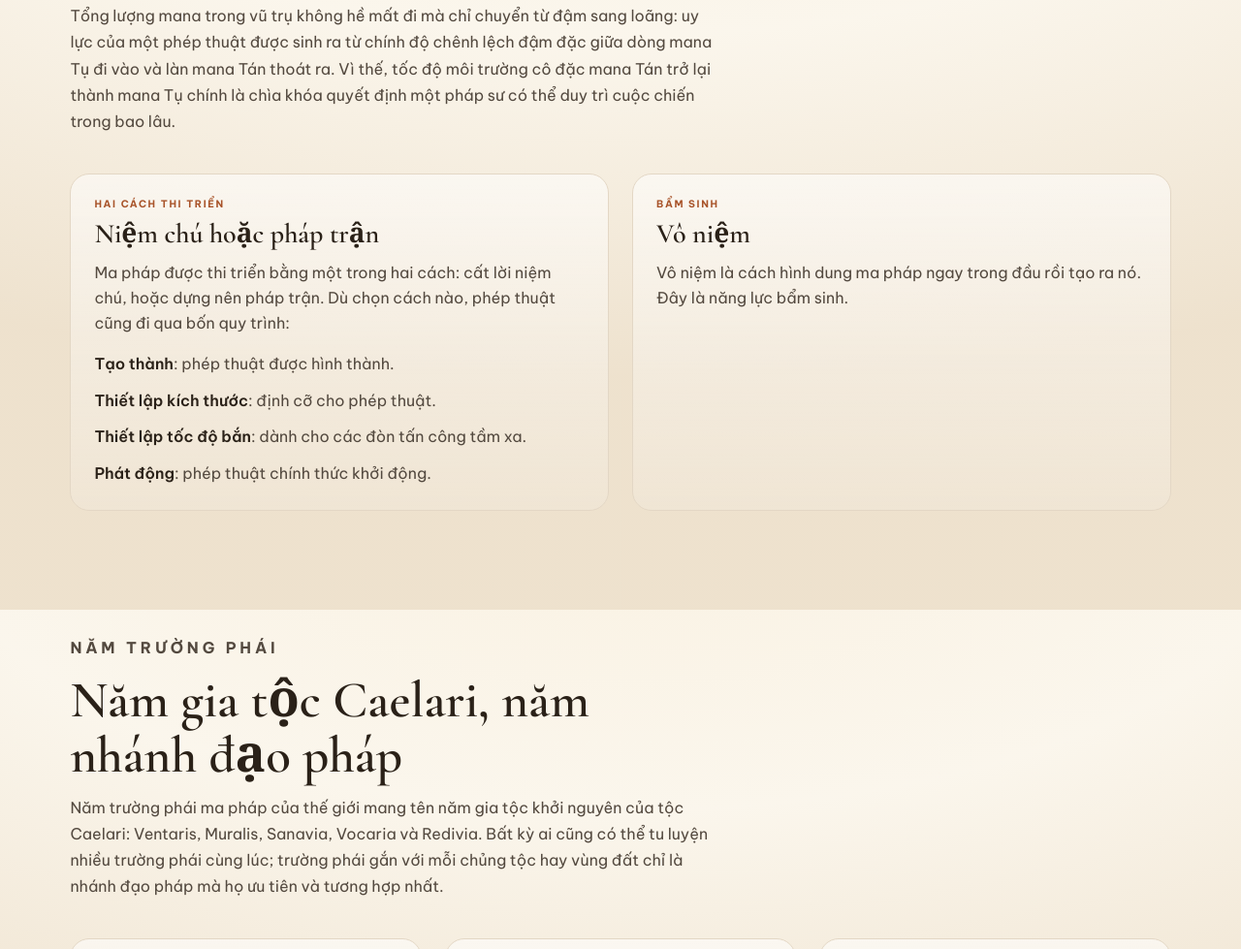
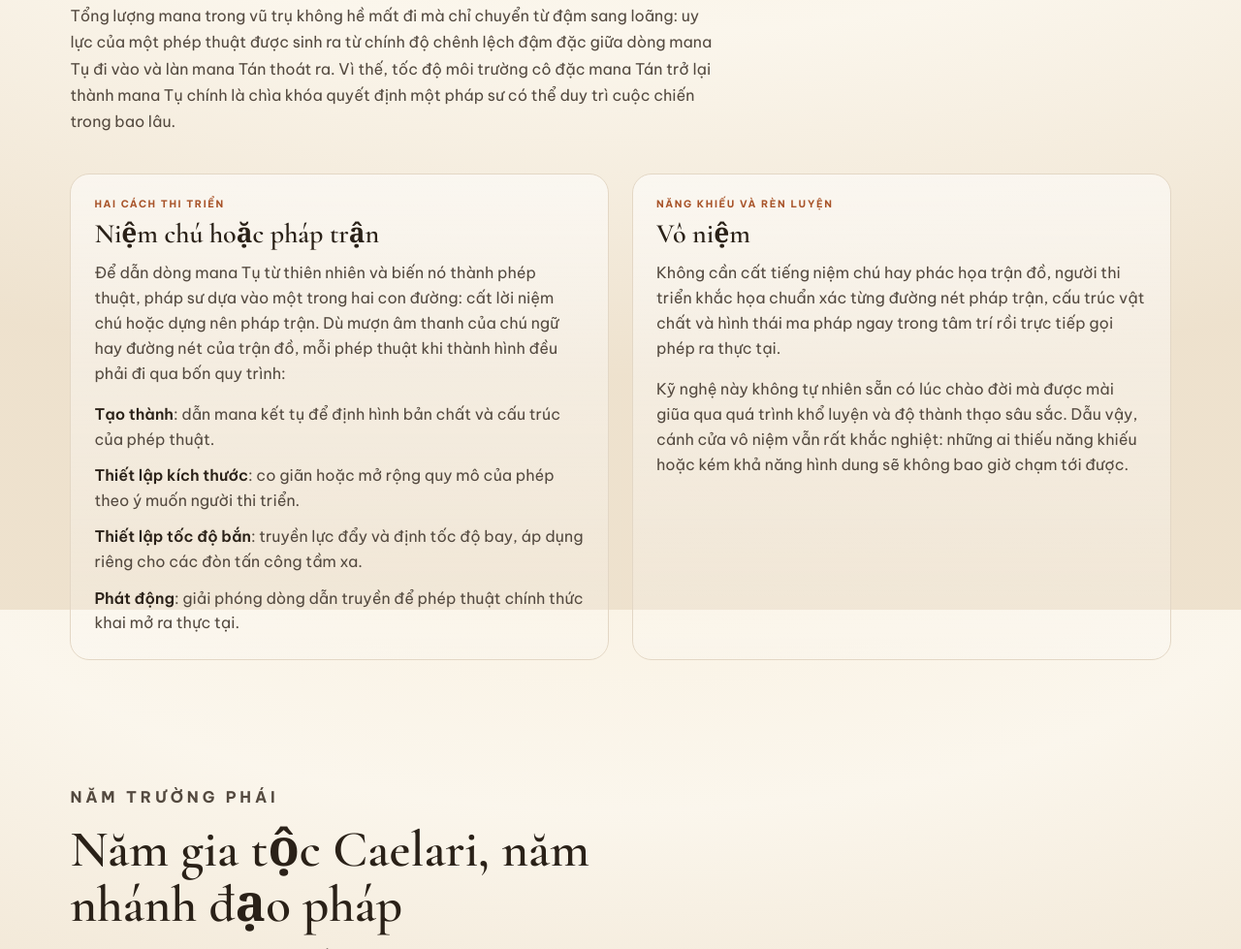
Before and after one commit to Mendingur/mendingur.github.io, a plain HTML site: page theworldofninecontinents/index.html in a window 1280 px wide. Shown: the part 4171-5150 px from the top of the page at 97% size. Drawn offline with nearby package versions, Linux system fonts and the light colour scheme.

Commit message:
upate ifo

```diff
--- a/theworldofninecontinents/index.html
+++ b/theworldofninecontinents/index.html
@@ -753,18 +753,19 @@ h1 {
       <article class="now-card">
         <p class="card-kicker" data-i18n data-vi="Hai cách thi triển" data-en="Two ways of casting">Hai cách thi triển</p>
         <h3 class="card-title" data-i18n data-vi="Niệm chú hoặc pháp trận" data-en="Incantation or magic circle">Niệm chú hoặc pháp trận</h3>
-        <p class="card-text" data-i18n data-vi="Ma pháp được thi triển bằng một trong hai cách: cất lời niệm chú, hoặc dựng nên pháp trận. Dù chọn cách nào, phép thuật cũng đi qua bốn quy trình:" data-en="Magic is cast in one of two ways: by voicing an incantation, or by drawing a magic circle. Whichever is chosen, the spell passes through four stages:">Ma pháp được thi triển bằng một trong hai cách: cất lời niệm chú, hoặc dựng nên pháp trận. Dù chọn cách nào, phép thuật cũng đi qua bốn quy trình:</p>
+        <p class="card-text" data-i18n data-vi="Để dẫn dòng mana Tụ từ thiên nhiên và biến nó thành phép thuật, pháp sư dựa vào một trong hai con đường: cất lời niệm chú hoặc dựng nên pháp trận. Dù mượn âm thanh của chú ngữ hay đường nét của trận đồ, mỗi phép thuật khi thành hình đều phải đi qua bốn quy trình:" data-en="To channel Condensed Mana from nature and weave it into a spell, a mage relies on one of two paths: voicing an incantation or raising a magic circle. Whether shaped by spoken verse or geometric lines, every spell unfolds through four stages:">Để dẫn dòng mana Tụ từ thiên nhiên và biến nó thành phép thuật, pháp sư dựa vào một trong hai con đường: cất lời niệm chú hoặc dựng nên pháp trận. Dù mượn âm thanh của chú ngữ hay đường nét của trận đồ, mỗi phép thuật khi thành hình đều phải đi qua bốn quy trình:</p>
         <ul class="term-list">
-          <li><span data-i18n data-vi="&lt;strong&gt;Tạo thành&lt;/strong&gt;: phép thuật được hình thành." data-en="&lt;strong&gt;Formation&lt;/strong&gt;: the spell takes shape."><strong>Tạo thành</strong>: phép thuật được hình thành.</span></li>
-          <li><span data-i18n data-vi="&lt;strong&gt;Thiết lập kích thước&lt;/strong&gt;: định cỡ cho phép thuật." data-en="&lt;strong&gt;Sizing&lt;/strong&gt;: the scale of the spell is set."><strong>Thiết lập kích thước</strong>: định cỡ cho phép thuật.</span></li>
-          <li><span data-i18n data-vi="&lt;strong&gt;Thiết lập tốc độ bắn&lt;/strong&gt;: dành cho các đòn tấn công tầm xa." data-en="&lt;strong&gt;Launch speed&lt;/strong&gt;: set for ranged attacks."><strong>Thiết lập tốc độ bắn</strong>: dành cho các đòn tấn công tầm xa.</span></li>
-          <li><span data-i18n data-vi="&lt;strong&gt;Phát động&lt;/strong&gt;: phép thuật chính thức khởi động." data-en="&lt;strong&gt;Activation&lt;/strong&gt;: the spell is set in motion."><strong>Phát động</strong>: phép thuật chính thức khởi động.</span></li>
+          <li><span data-i18n data-vi="&lt;strong&gt;Tạo thành&lt;/strong&gt;: dẫn mana kết tụ để định hình bản chất và cấu trúc của phép thuật." data-en="&lt;strong&gt;Formation&lt;/strong&gt;: gathering mana to define the nature and structure of the spell."><strong>Tạo thành</strong>: dẫn mana kết tụ để định hình bản chất và cấu trúc của phép thuật.</span></li>
+          <li><span data-i18n data-vi="&lt;strong&gt;Thiết lập kích thước&lt;/strong&gt;: co giãn hoặc mở rộng quy mô của phép theo ý muốn người thi triển." data-en="&lt;strong&gt;Sizing&lt;/strong&gt;: scaling the spell's proportions to the caster's will."><strong>Thiết lập kích thước</strong>: co giãn hoặc mở rộng quy mô của phép theo ý muốn người thi triển.</span></li>
+          <li><span data-i18n data-vi="&lt;strong&gt;Thiết lập tốc độ bắn&lt;/strong&gt;: truyền lực đẩy và định tốc độ bay, áp dụng riêng cho các đòn tấn công tầm xa." data-en="&lt;strong&gt;Launch velocity&lt;/strong&gt;: imparting propulsion and flight speed, used specifically for ranged attacks."><strong>Thiết lập tốc độ bắn</strong>: truyền lực đẩy và định tốc độ bay, áp dụng riêng cho các đòn tấn công tầm xa.</span></li>
+          <li><span data-i18n data-vi="&lt;strong&gt;Phát động&lt;/strong&gt;: giải phóng dòng dẫn truyền để phép thuật chính thức khai mở ra thực tại." data-en="&lt;strong&gt;Activation&lt;/strong&gt;: releasing the channeled flow to manifest the spell into reality."><strong>Phát động</strong>: giải phóng dòng dẫn truyền để phép thuật chính thức khai mở ra thực tại.</span></li>
         </ul>
       </article>
       <article class="now-card">
-        <p class="card-kicker" data-i18n data-vi="Bẩm sinh" data-en="Innate">Bẩm sinh</p>
+        <p class="card-kicker" data-i18n data-vi="Năng khiếu và rèn luyện" data-en="Aptitude and mastery">Năng khiếu và rèn luyện</p>
         <h3 class="card-title" data-i18n data-vi="Vô niệm" data-en="Wordless Casting">Vô niệm</h3>
-        <p class="card-text" data-i18n data-vi="Vô niệm là cách hình dung ma pháp ngay trong đầu rồi tạo ra nó. Đây là năng lực bẩm sinh." data-en="Wordless casting is the art of picturing a spell in the mind and then bringing it into being. It is an innate ability.">Vô niệm là cách hình dung ma pháp ngay trong đầu rồi tạo ra nó. Đây là năng lực bẩm sinh.</p>
+        <p class="card-text" data-i18n data-vi="Không cần cất tiếng niệm chú hay phác họa trận đồ, người thi triển khắc họa chuẩn xác từng đường nét pháp trận, cấu trúc vật chất và hình thái ma pháp ngay trong tâm trí rồi trực tiếp gọi phép ra thực tại." data-en="Without uttering an incantation or tracing a circle, the caster pictures the exact geometry of the array, the structure of matter, and the form of the spell within the mind before bringing it straight into being.">Không cần cất tiếng niệm chú hay phác họa trận đồ, người thi triển khắc họa chuẩn xác từng đường nét pháp trận, cấu trúc vật chất và hình thái ma pháp ngay trong tâm trí rồi trực tiếp gọi phép ra thực tại.</p>
+        <p class="card-text" data-i18n data-vi="Kỹ nghệ này không tự nhiên sẵn có lúc chào đời mà được mài giũa qua quá trình khổ luyện và độ thành thạo sâu sắc. Dẫu vậy, cánh cửa vô niệm vẫn rất khắc nghiệt: những ai thiếu năng khiếu hoặc kém khả năng hình dung sẽ không bao giờ chạm tới được." data-en="This art is not innate at birth, but forged through relentless practice and deep mastery. Even so, its threshold remains unforgiving: those who lack aptitude or vivid visualization can never cross into wordless casting.">Kỹ nghệ này không tự nhiên sẵn có lúc chào đời mà được mài giũa qua quá trình khổ luyện và độ thành thạo sâu sắc. Dẫu vậy, cánh cửa vô niệm vẫn rất khắc nghiệt: những ai thiếu năng khiếu hoặc kém khả năng hình dung sẽ không bao giờ chạm tới được.</p>
       </article>
     </div>
 
```
